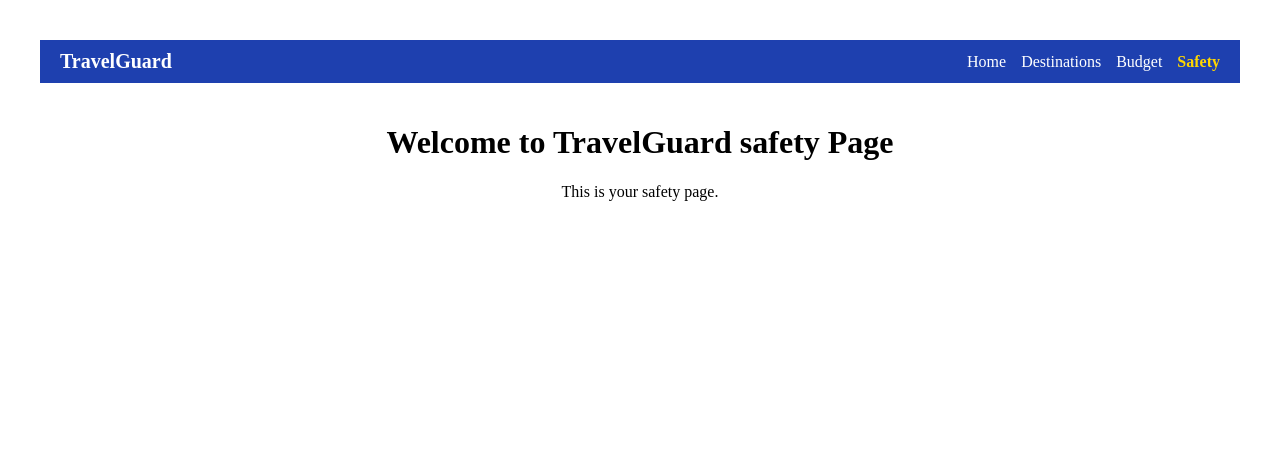
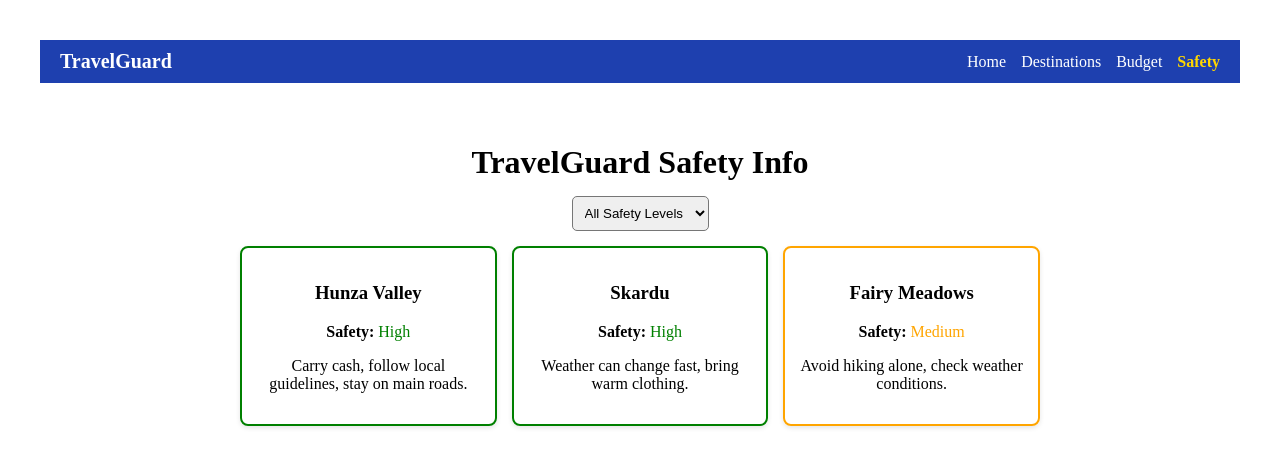
Before and after one commit to imirajullah/TravelGuard, a React (Vite) app: page /safety in a window 1280 px wide. Shown: the top 466 px of the page. Built offline with nearby package versions, Linux system fonts and the light colour scheme.

Commit message:
safety page

```diff
--- a/src/pages/Safety.jsx
+++ b/src/pages/Safety.jsx
@@ -1,12 +1,89 @@
-import React from "react";  // ✅ only once
+import { useState } from "react";
 
-const Saftety = () => {
+const Safety = () => {
+  const [filter, setFilter] = useState("");
+
+  const safetyData = [
+    {
+      name: "Hunza Valley",
+      safety: "High",
+      tips: "Carry cash, follow local guidelines, stay on main roads.",
+    },
+    {
+      name: "Skardu",
+      safety: "High",
+      tips: "Weather can change fast, bring warm clothing.",
+    },
+    {
+      name: "Fairy Meadows",
+      safety: "Medium",
+      tips: "Avoid hiking alone, check weather conditions.",
+    },
+  ];
+
+  const getSafetyColor = (level) => {
+    if (level === "High") return "green";
+    if (level === "Medium") return "orange";
+    if (level === "Low") return "red";
+    return "gray";
+  };
+
+  const filteredData = safetyData.filter((item) =>
+    filter ? item.safety === filter : true
+  );
+
   return (
-    <div>
-      <h1>Welcome to TravelGuard safety Page</h1>
-      <p>This is your  safety page.</p>
+    <div style={{ padding: "20px", maxWidth: "800px", margin: "0 auto" }}>
+      <h1 style={{ marginBottom: "15px" }}>TravelGuard Safety Info</h1>
+
+      {/* Filter */}
+      <div style={{ marginBottom: "15px" }}>
+        <select
+          value={filter}
+          onChange={(e) => setFilter(e.target.value)}
+          style={{ padding: "8px", borderRadius: "5px" }}
+        >
+          <option value="">All Safety Levels</option>
+          <option value="High">High</option>
+          <option value="Medium">Medium</option>
+          <option value="Low">Low</option>
+        </select>
+      </div>
+
+      {/* Safety Cards */}
+      <div
+        style={{
+          display: "grid",
+          gridTemplateColumns: "repeat(auto-fit, minmax(250px, 1fr))",
+          gap: "15px",
+        }}
+      >
+        {filteredData.map((item, index) => (
+          <div
+            key={index}
+            style={{
+              border: `2px solid ${getSafetyColor(item.safety)}`,
+              borderRadius: "8px",
+              padding: "15px",
+              boxShadow: "0 2px 5px rgba(0,0,0,0.1)",
+              transition: "transform 0.2s",
+            }}
+            onMouseEnter={(e) => (e.currentTarget.style.transform = "scale(1.03)")}
+            onMouseLeave={(e) => (e.currentTarget.style.transform = "scale(1)")}
+          >
+            <h3>{item.name}</h3>
+            <p>
+              <strong>Safety:</strong>{" "}
+              <span style={{ color: getSafetyColor(item.safety) }}>
+                {item.safety}
+              </span>
+            </p>
+            <p>{item.tips}</p>
+          </div>
+        ))}
+      </div>
     </div>
   );
 };
 
-export default Saftety;
+export default Safety;
```
